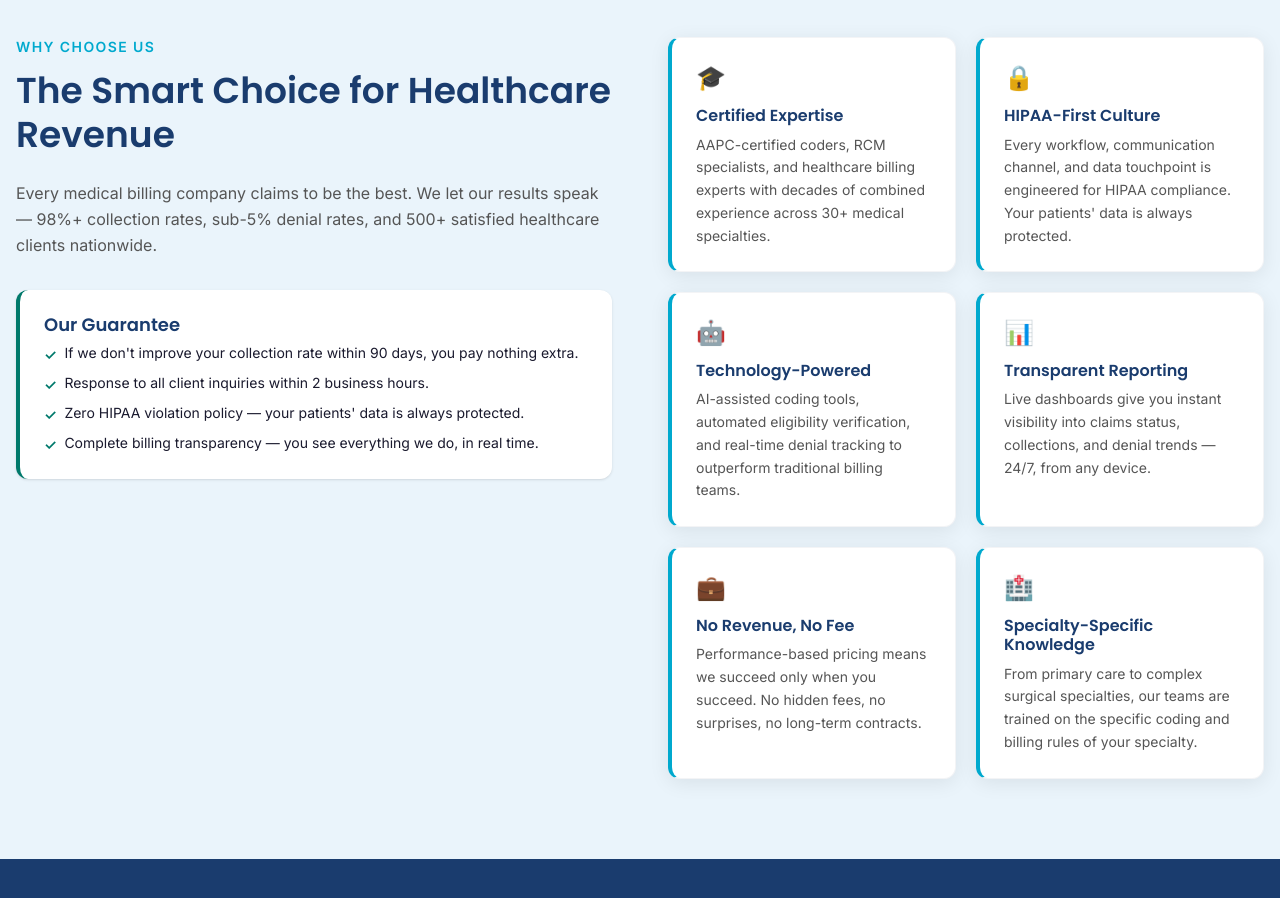
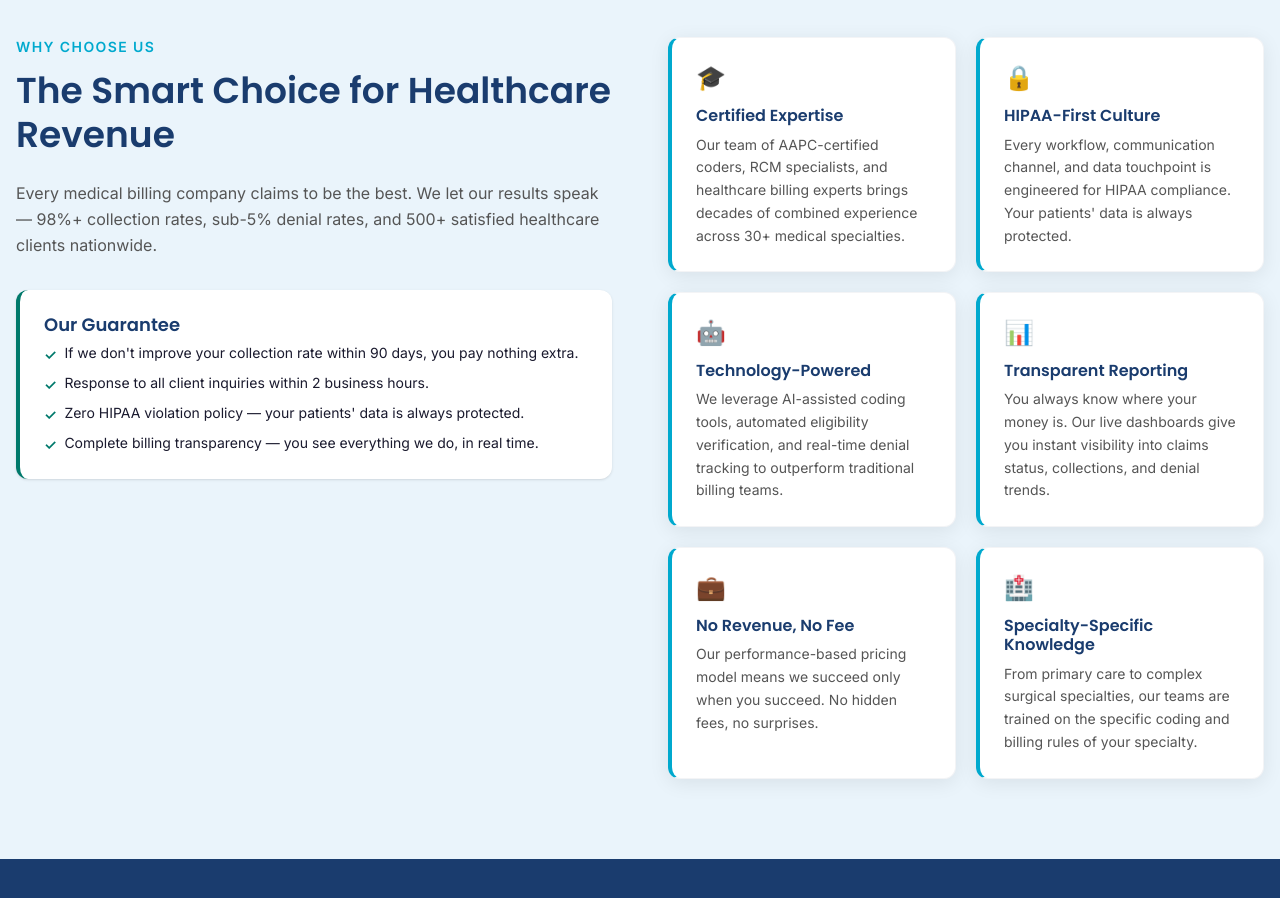
Before and after one commit to raffayprogrammer/Website, a Next.js app: page / in a window 1280 px wide. Shown: the part 4960-5858 px from the top of the page. Built offline with nearby package versions, Linux system fonts and the light colour scheme.

Commit message:
Section 3.7 alignment - restore verbatim spec descriptions for 4 differentiators, use spec h2 class

```diff
--- a/src/components/sections/WhyChooseUs.tsx
+++ b/src/components/sections/WhyChooseUs.tsx
@@ -1,8 +1,10 @@
+/* Section 3.7 — Why Choose [Company Name]
+   Six differentiators with spec-verbatim copy. */
 const reasons = [
   {
     icon: "🎓",
     title: "Certified Expertise",
-    desc: "AAPC-certified coders, RCM specialists, and healthcare billing experts with decades of combined experience across 30+ medical specialties.",
+    desc: "Our team of AAPC-certified coders, RCM specialists, and healthcare billing experts brings decades of combined experience across 30+ medical specialties.",
   },
   {
     icon: "🔒",
@@ -12,17 +14,17 @@ const reasons = [
   {
     icon: "🤖",
     title: "Technology-Powered",
-    desc: "AI-assisted coding tools, automated eligibility verification, and real-time denial tracking to outperform traditional billing teams.",
+    desc: "We leverage AI-assisted coding tools, automated eligibility verification, and real-time denial tracking to outperform traditional billing teams.",
   },
   {
     icon: "📊",
     title: "Transparent Reporting",
-    desc: "Live dashboards give you instant visibility into claims status, collections, and denial trends — 24/7, from any device.",
+    desc: "You always know where your money is. Our live dashboards give you instant visibility into claims status, collections, and denial trends.",
   },
   {
     icon: "💼",
     title: "No Revenue, No Fee",
-    desc: "Performance-based pricing means we succeed only when you succeed. No hidden fees, no surprises, no long-term contracts.",
+    desc: "Our performance-based pricing model means we succeed only when you succeed. No hidden fees, no surprises.",
   },
   {
     icon: "🏥",
@@ -41,7 +43,7 @@ export default function WhyChooseUs() {
             <p className="text-cyan font-semibold uppercase tracking-widest text-sm mb-3">
               Why Choose Us
             </p>
-            <h2 className="text-4xl font-bold text-navy font-[family-name:var(--font-poppins)] mb-6 leading-tight">
+            <h2 className="t-h2-section font-[family-name:var(--font-poppins)] mb-6">
               The Smart Choice for Healthcare Revenue
             </h2>
             <p className="text-body leading-relaxed mb-8">
```
